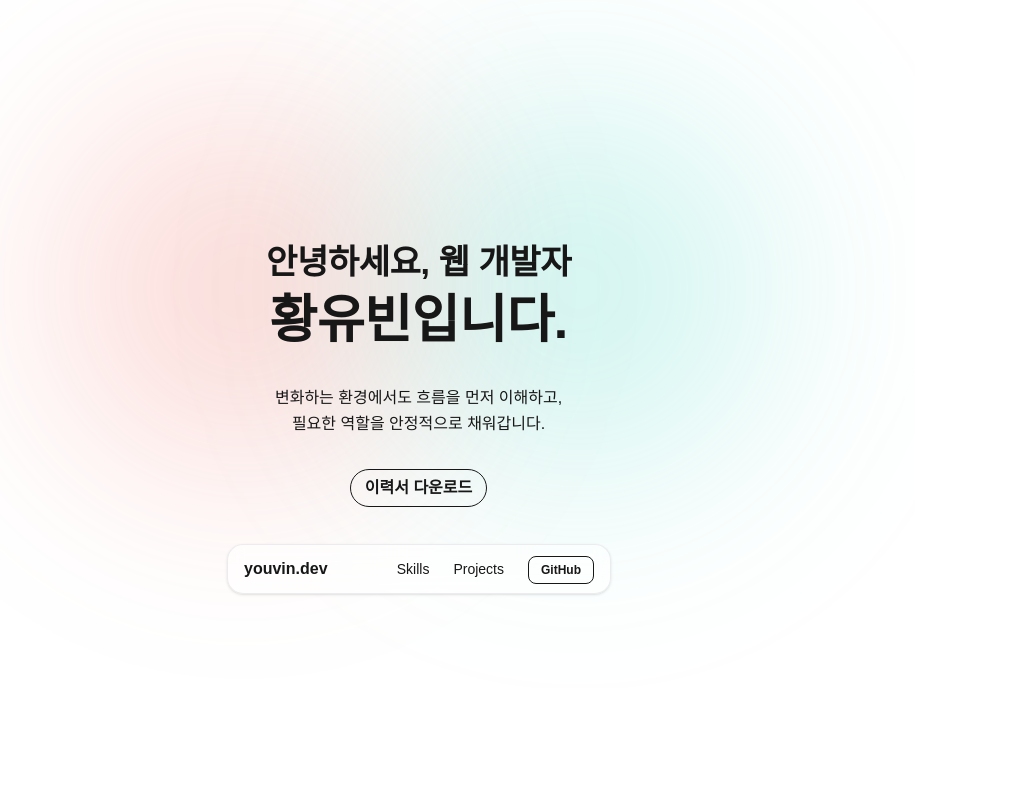
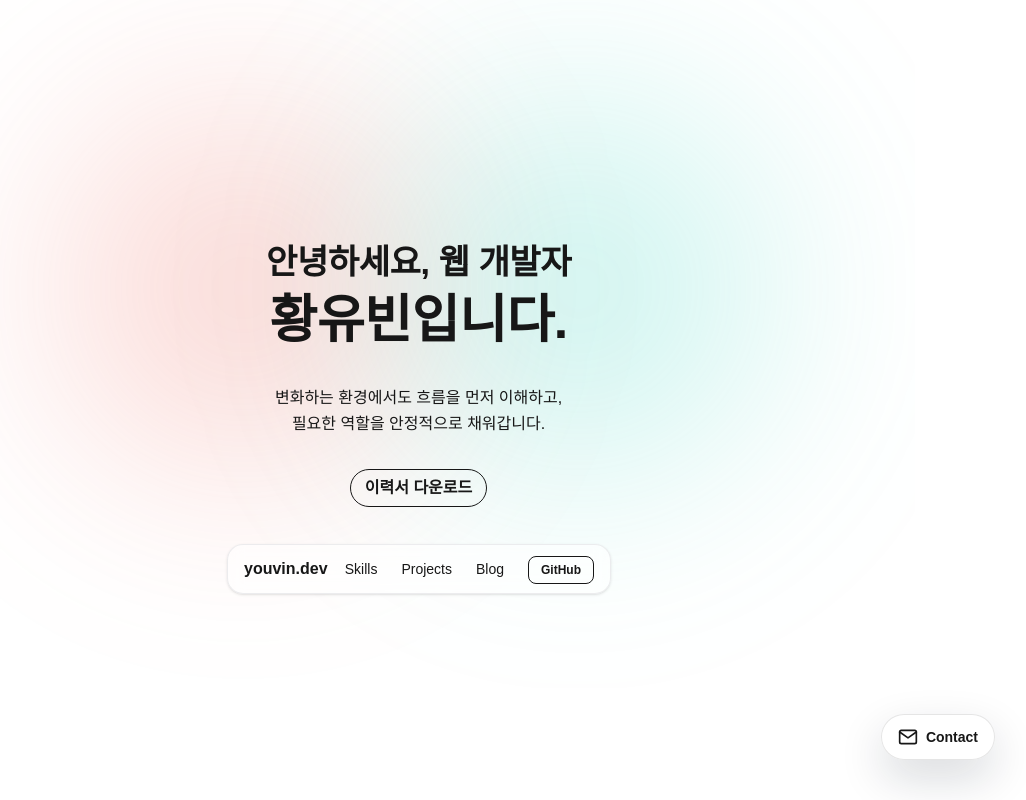
Before and after one commit to YouVin/youvin-portfolio, a Next.js app: page / in a window 1280 px wide. Shown: the top 800 px of the page, without its empty margins (221-1247 px from the left). Built offline with nearby package versions, Linux system fonts and the light colour scheme.

Commit message:
컨택트 미 플로팅 버튼 제작

```diff
--- a/app/(site)/page.tsx
+++ b/app/(site)/page.tsx
@@ -4,6 +4,7 @@ import SkillsSection from "@/app/components/sections/SkillsSection";
 import ProjectsSection from "@/app//components/sections/ProjectsSection";
 import SiteHeader from "@/app//components/SiteHeader";
 import BlogSection from "../components/sections/BlogSection";
+import FloatingContactButton from "../components/sections/FloatingContactButton";
 
 export default function HomePage() {
   return (
@@ -18,6 +19,7 @@ export default function HomePage() {
         <SkillsSection variant="teaser" />
         <ProjectsSection />
         <BlogSection />
+        <FloatingContactButton />
       </div>
     </main>
   );
--- a/app/components/SiteHeader.tsx
+++ b/app/components/SiteHeader.tsx
@@ -35,6 +35,7 @@ export default function SiteHeader({
   const nav: NavItem[] = [
     { label: "Skills", sectionId: "skills", href: "/#skills" },
     { label: "Projects", sectionId: "projects", href: "/#projects" },
+    { label: "Blog", sectionId: "blog", href: "/#blog" },
   ];
 
   const handleNavClick = (e: MouseEvent<HTMLAnchorElement>, item: NavItem) => {
--- a/app/components/sections/BlogSection.tsx
+++ b/app/components/sections/BlogSection.tsx
@@ -8,7 +8,7 @@ import { BLOG_CARDS } from "@/lib/blog";
 export default function BlogSection() {
   return (
     <Section id="blog">
-      <div className="mx-auto w-full max-w-6xl px-6 text-center mb-60">
+      <div className="mx-auto w-full max-w-6xl px-6 text-center ">
         <Reveal
           as="h2"
           intensity="bold"
--- /dev/null
+++ b/app/components/sections/FloatingContactButton.tsx
@@ -0,0 +1,27 @@
+"use client";
+
+import Link from "next/link";
+import { FiMail } from "react-icons/fi";
+
+export default function FloatingContactButton() {
+  return (
+    <Link
+      href="mailto:dbqls1210@gmail.com"
+      aria-label="메일로 연락하기"
+      className={[
+        "fixed bottom-10 z-50",
+        "right-[clamp(1rem,5vw,4rem)]",
+        "inline-flex items-center gap-2 rounded-full",
+        "border border-black/10 bg-white/85 backdrop-blur-md",
+        "px-4 py-3 text-sm font-semibold text-foreground",
+        "shadow-[0_18px_45px_rgba(15,23,42,0.16)]",
+        "transition-all duration-200",
+        "hover:-translate-y-0.5 hover:shadow-[0_22px_55px_rgba(15,23,42,0.20)]",
+        "cursor-pointer focus:outline-none focus:ring-2 focus:ring-black/20",
+      ].join(" ")}
+    >
+      <FiMail className="h-5 w-5" />
+      <span className="hidden sm:inline">Contact</span>
+    </Link>
+  );
+}
--- a/app/components/sections/SkillsSection.tsx
+++ b/app/components/sections/SkillsSection.tsx
@@ -154,7 +154,6 @@ export default function SkillsSection({
     variant === "teaser" ? CATEGORIES.slice(0, 4) : CATEGORIES;
 
   const [activeId, setActiveId] = useState<SkillCategoryId | null>(null);
-  const [hasInteracted, setHasInteracted] = useState(false);
 
   return (
     <Section id="skills">
```
